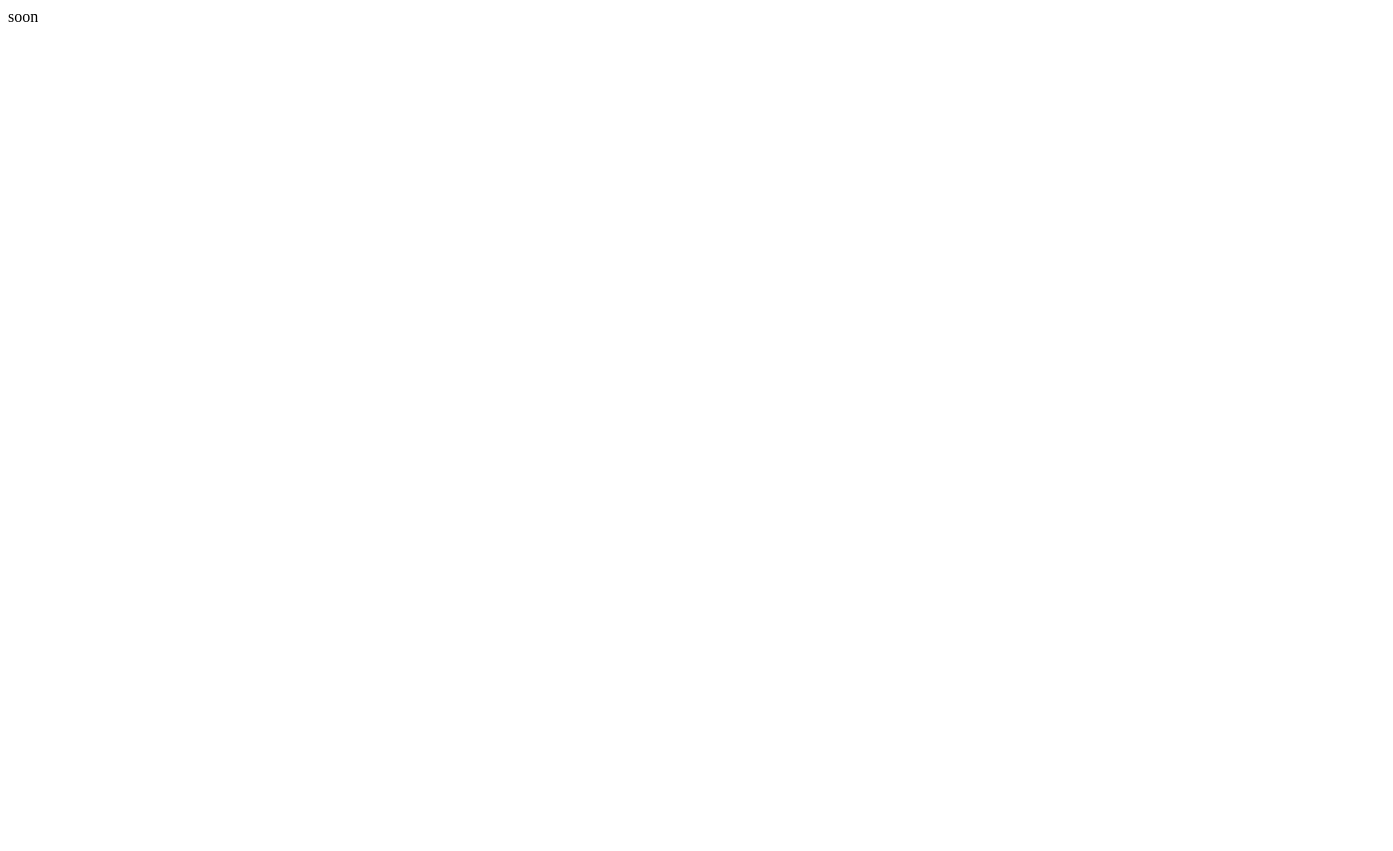
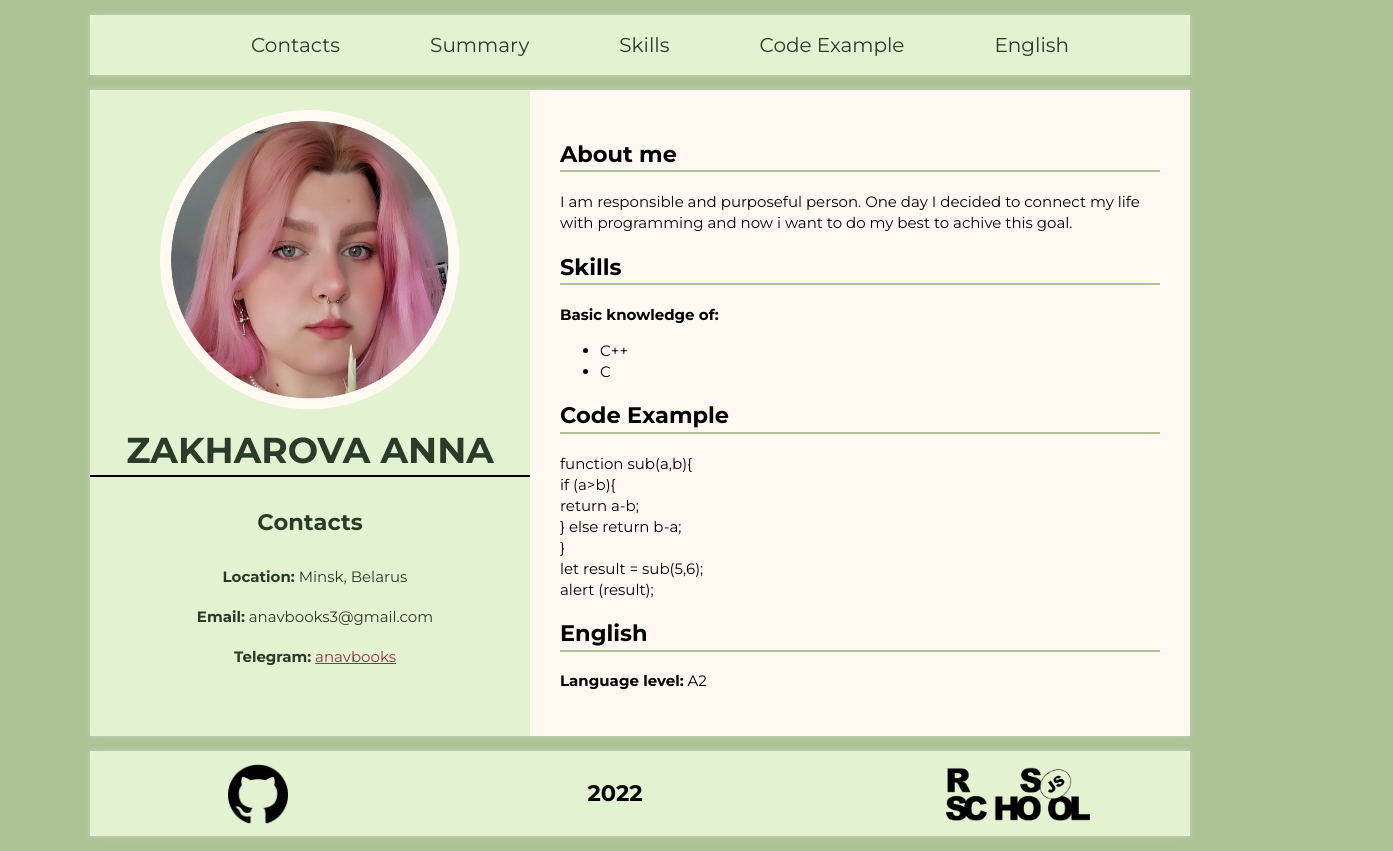
Before and after one commit to avnxu/rsschool-cv, a plain HTML site: page index.html in a window 1280 px wide. Shown: the whole page, 1393 px wide, since content can reach past the window. Before the commit the page ends 800 px from the top, so only its background shows below. Drawn offline with Linux system fonts and the light colour scheme.

Commit message:
feat: update index.html and style.css

```diff
--- a/index.html
+++ b/index.html
@@ -1 +1,105 @@
-soon
+<!DOCTYPE html>
+<html lang="en">
+<head>
+    <meta charset="UTF-8">
+    <meta http-equiv="X-UA-Compatible" content="IE=edge">
+    <meta name="viewport" content="width=device-width, initial-scale=1.0">
+    <title>cv</title>
+    <link rel="stylesheet" href="style.css">
+    <link rel="icon" href="assets/favicon.ico">
+
+</head>
+<body>
+    <header>
+        <div class="container">
+            <nav class="nav">
+              <ul class="nav-list">
+                <li class="nav-item"><a href="#contacts" class="nav-link">Contacts</a></li>
+                <li class="nav-item"><a href="#summary" class="nav-link">Summary</a></li>
+                <li class="nav-item"><a href="#skills" class="nav-link">Skills</a></li>
+                <li class="nav-item"><a href="#code" class="nav-link">Code Example</a></li>
+                <li class="nav-item"><a href="#english" class="nav-link">English</a></li>
+              </ul>
+            </nav>
+        </div>
+
+
+    </header>
+
+    <main>
+        <div class="container">
+            <div class="two-columns">
+                <div class="left-column">
+                    <img class="avatar" src="assets/img/avatar.png" alt="My photo">
+                    <section class="section" id="profile">
+                        <h1 class="main-section-title">Zakharova Anna</h1>
+                    </section>
+
+                    <section class="section" id="contacts">
+                        <h2>Contacts</h2>
+                        <ul class="contacts-list">
+                            <li><span class="bold">Location:</span> Minsk, Belarus</li>
+                            <li><span class="bold">Email:</span> anavbooks3@gmail.com</li>
+                            <li><span class="bold">Telegram:</span> <a class="link" href="https://t.me/anavbooks"> anavbooks</a></li>
+                        </ul>
+
+                    </section>
+                </div>
+
+                <div class="right-column">
+                    <section class="section" id="summary">
+                        <h2 class="section-title">About me</h2>
+                        <p>I am responsible and purposeful person. One day I decided to connect my life with programming and now i want to do my best to achive this goal.</p>
+                    </section>
+                    <section class="section" id="skills">
+                        <h2 class="section-title">Skills</h2>
+                        <p class="bold">Basic knowledge of:</p>
+                        <ul>
+                            <li>C++</li>
+                            <li>C</li>
+                        </ul>
+
+                    </section>
+
+                    <section class="section" id="code">
+                        <h2 class="section-title">Code Example</h2>
+                        <p>
+                        function sub(a,b){<br>
+                          if (a>b){<br>
+                            return a-b;<br>
+                          } else return b-a;<br>
+                        }<br>
+                        let result = sub(5,6);<br>
+                        alert (result);</p>
+
+                    </section>
+
+                    <section class="section" id="english">
+                        <h2 class="section-title">English</h2>
+                        <p><span class="bold">Language level:</span> A2</p>
+
+                    </section>
+
+
+
+
+                </div>
+
+            </div>
+
+        </div>
+
+    </main>
+
+    <footer>
+        <div class="container">
+            <ul class="foot-list">
+                <li><a class="foot-link" href="https://github.com/avnxu"><img class="git-logo" src="assets/img/github.png" alt="GitHub logo"></a></li>
+                <li><h2>2022</h2></li>
+                <li><a class="foot-link" href="https://rs.school/js/"><img class="rs-logo" src="assets/img/rslogo.png" alt="RSSchool logo"></a></li>
+            </ul>
+        </div>
+    </footer>
+
+</body>
+</html>
--- a/style.css
+++ b/style.css
@@ -0,0 +1,139 @@
+@font-face {
+    font-family: Montserrat;
+    src: url("assets/fonts/Montserrat-VariableFont_wght.ttf")
+}
+
+* {
+    box-sizing: border-box;
+}
+
+body {
+    font-family: Montserrat;
+    font-size: 15px;
+    line-height: 1.4;
+    background-color: #adc395;
+}
+
+.container {
+    width: 1100px;
+    margin: 0 auto;
+    box-shadow: 0 0 5px #c6d0c5;
+  }
+
+.two-columns {
+    display: flex;
+}
+
+.left-column {
+    width: 40%;
+    background-color:#e3f2d1;
+    color: #2a3b29;
+    text-align: center;
+}
+
+.right-column {
+    width: 60%;
+    background-color: #fff9f2;
+    padding: 30px;
+}
+
+.avatar {
+    position: relative;
+    top: 20px;
+    width: 300px;
+    height: 300px;
+
+  }
+
+.main-section-title {
+    font-size: 36px;
+    text-transform: uppercase;
+    border-bottom: 2px solid black;
+}
+
+.bold {
+    font-weight: bold;
+  }
+
+.contacts-list {
+    list-style: none;
+    line-height: 40px;
+    position: relative;
+    right: 15px;
+
+  }
+
+.section-title {
+    border-bottom: 2px solid #adc395;
+}
+
+.link {
+    color: #873750;
+}
+
+.nav-list {
+    display: flex;
+    justify-content: center;
+    align-items: center;
+    list-style: none;
+    background-color: #e3f2d1;
+  }
+
+html {
+    scroll-behavior: smooth;
+  }
+
+.nav-link {
+    padding: 0 45px;
+    line-height: 60px;
+    transition: .3s;
+    text-decoration: none;
+    font-size: 20px;
+  }
+
+.nav-item a {
+    color: #2a3b29;
+    text-decoration: none;
+    transition: color 0.5s;
+  }
+.nav-item a:hover {
+    color: #873750;
+  }
+
+
+
+.git-logo {
+    position: relative;
+    top: 13px;
+    width: 60px;
+    height: 60px;
+  }
+
+.rs-logo {
+    position: relative;
+    top: 13px;
+    width: 150px;
+    height: 60px;
+
+  }
+
+.foot-list {
+    display: flex;
+    justify-content: center;
+    align-items: center;
+    list-style: none;
+    background-color: #e3f2d1;
+  }
+
+.foot-link {
+    padding: 0 300px;
+    line-height: 60px;
+    transition: .3s;
+    text-decoration: none;
+  }
+
+@media (max-width: 768px) {
+    .section {
+      width: 100%;
+    }
+  }
```
Also changed, not shown: assets/favicon.ico (added), assets/fonts/Montserrat-VariableFont_wght.ttf (added), assets/img/avatar.png (added), assets/img/github.png (added), assets/img/rslogo.png (added).
